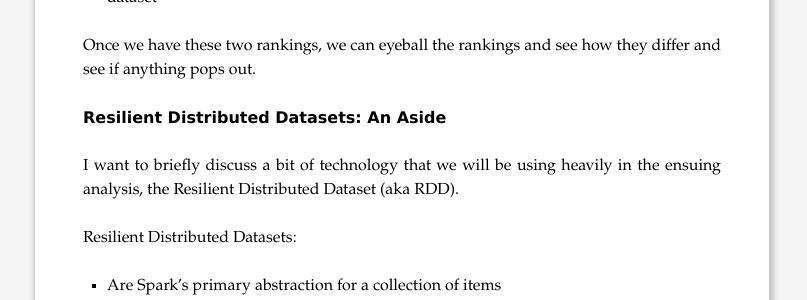
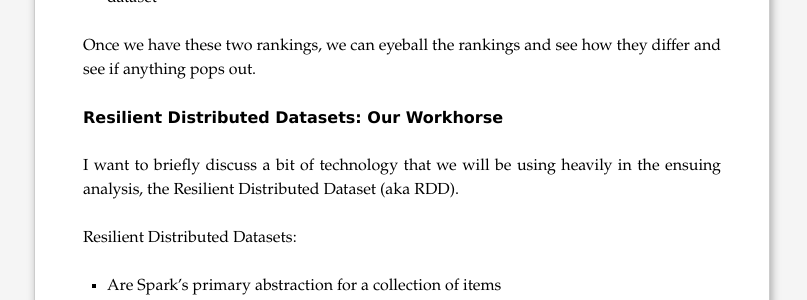
Before and after one commit to cestella/cestella.github.io, a Jekyll site: the page built from _posts/2014-04-08-unix-command-analysis.markdown, in a window 1280 px wide and 900 px high, scrolled down 3971 px. Shown: the part 152-452 px from the top of the window, without its empty margins (238-1045 px from the left). Built offline with Jekyll 4.4.1, drawn with Linux system fonts in a browser that asks for light colours; nearby versions of some CDN libraries; formulas are drawn with MathJax 3; comment, search, counter and statistics services are not loaded.

Commit message:
Fixed a typo.

```diff
--- a/_posts/2014-04-08-unix-command-analysis.markdown
+++ b/_posts/2014-04-08-unix-command-analysis.markdown
@@ -212,7 +212,7 @@ The general methodology is:
 Once we have these two rankings, we can eyeball the rankings and see how
 they differ and see if anything pops out.
 
-Resilient Distributed Datasets: An Aside
+Resilient Distributed Datasets: Our Workhorse
 ---
 I want to briefly discuss a bit of technology that we will be using
 heavily in the ensuing analysis, the Resilient Distributed Dataset (aka
```
